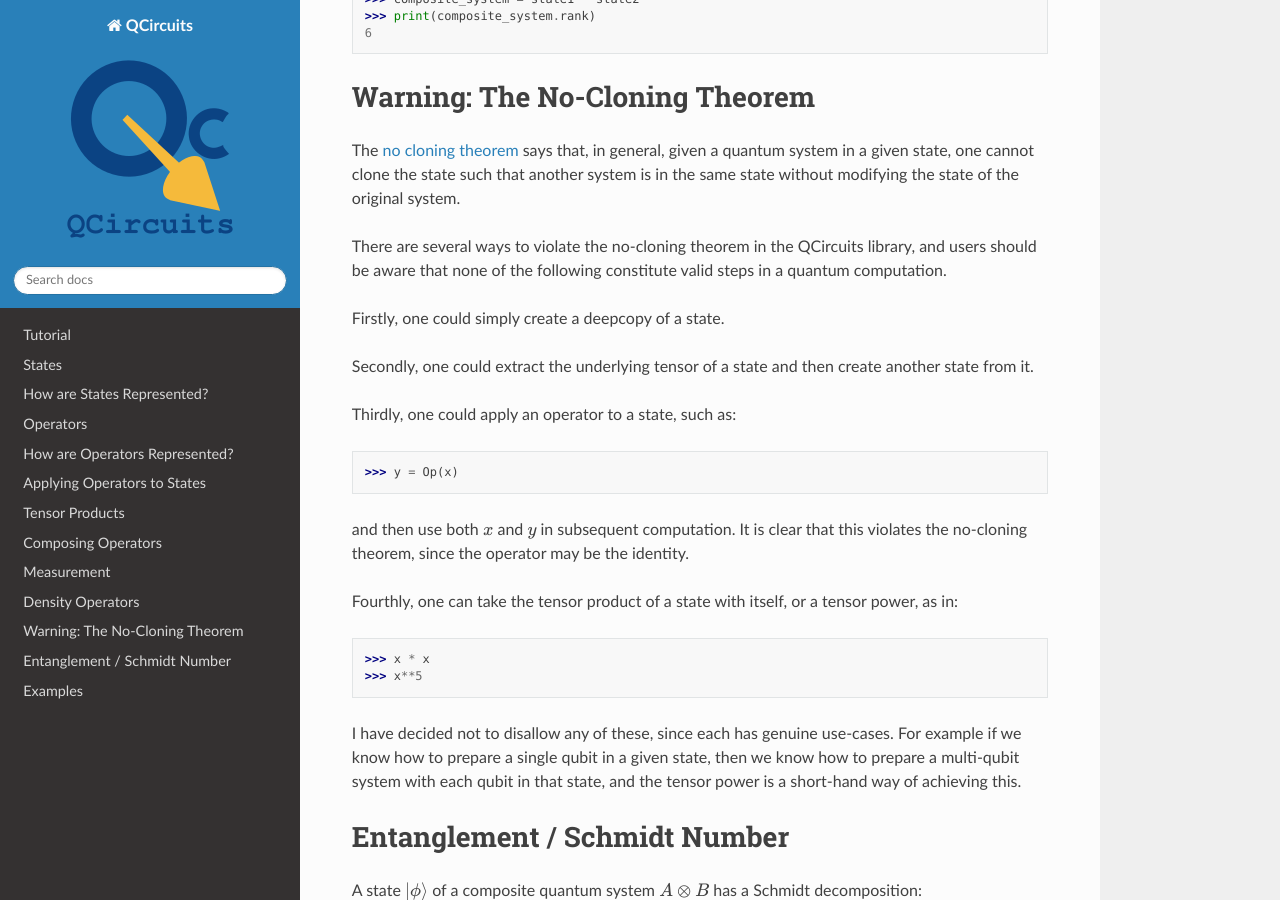
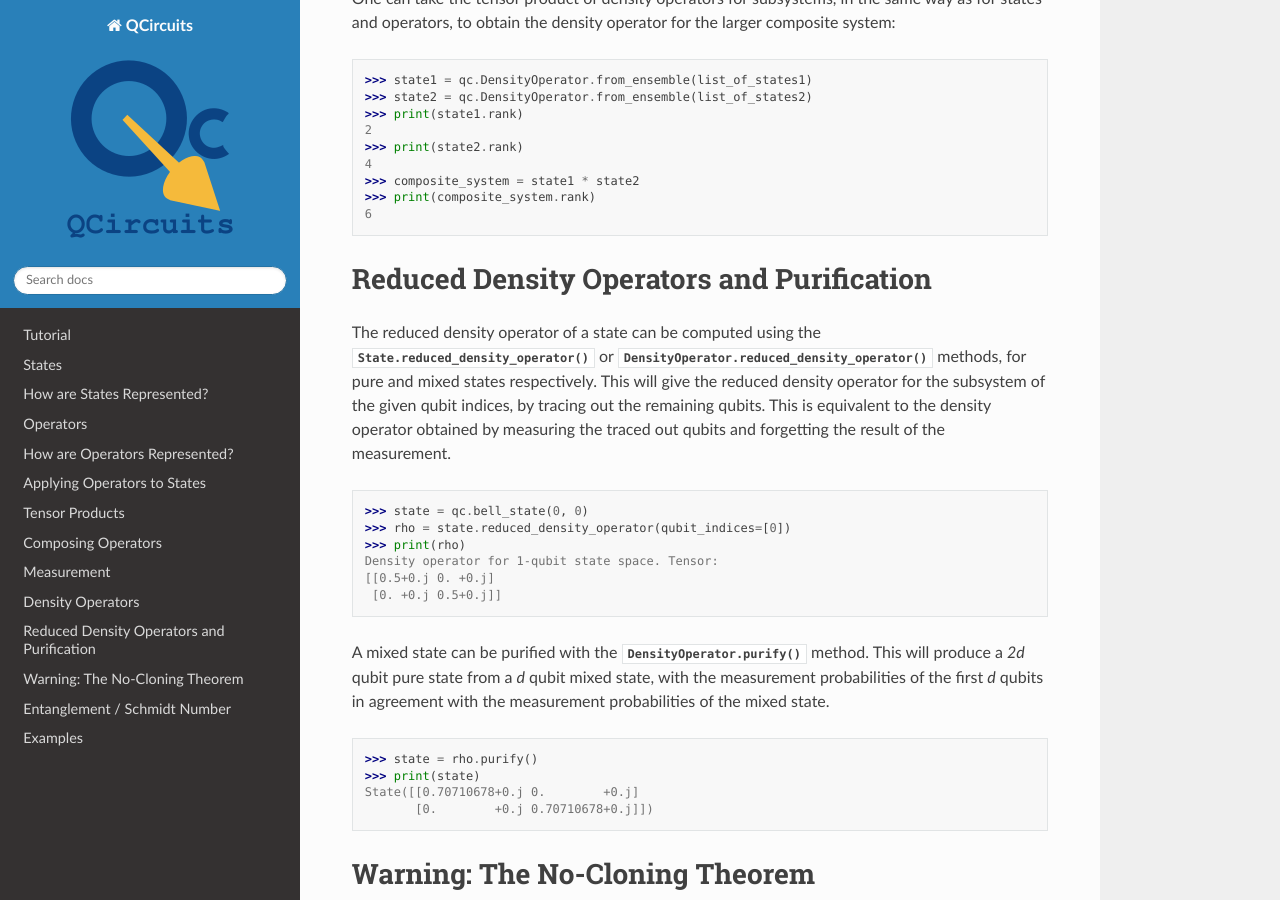
Before and after one commit to grey-area/qcircuits, a Sphinx documentation site: the page built from docs/source/tutorial.rst, in a window 1280 px wide and 900 px high, scrolled down 13465 px. Built offline with Sphinx 7.4.7 and the Read the Docs theme 2.0.0, drawn with Linux system fonts in a browser that asks for light colours; some of the changed text lies outside the part shown.

Commit message:
Additional tests for reduced density operators. Added to tutorial: reduced density operators and purification Bumped version number

```diff
--- a/docs/source/conf.py
+++ b/docs/source/conf.py
@@ -26,7 +26,7 @@ author = 'Andrew Michael Webb'
 # The short X.Y version
 version = ''
 # The full version, including alpha/beta/rc tags
-release = '0.5.0'
+release = '0.6.0'
 
 
 # -- General configuration ---------------------------------------------------
--- a/docs/source/tutorial.rst
+++ b/docs/source/tutorial.rst
@@ -661,7 +661,8 @@ are being manipulated. If a system is known to be in one of a collection of
 states :math:`|\phi_i⟩`, each with probability :math:`p_i`, then the density
 operator representation of this state is :math:`\rho = \sum_i p_i |\phi_i⟩⟨\phi_i|`.
 
-The usual way to create DensityOperator objects then is to supply a list
+A DensityOperator object can be created with the :py:meth:`.DensityOperator.from_ensemble`
+static method, by supplying a list
 of :py:class:`.State` objects and a list of probabilities, matching in length,
 which must sum to one:
 
@@ -678,6 +679,14 @@ which must sum to one:
 The collection of states must have matching rank. I.e., one cannot form a mixture
 of a two qubit and a three qubit state. If the probability vector is omitted a
 uniform mixture is assumed.
+
+A DensityOperator can be created from a single pure state using the :py:meth:`.State.density_operator`
+method:
+
+.. code-block:: python
+
+    >>> state = qc.bitstring(0, 0, 0)  # the state |000⟩
+    >>> rho = state.density_operator()
 
 Operators can be applied to mixed states in the same way that they are
 applied to pure states:
@@ -793,6 +802,39 @@ operator for the larger composite system:
     6
 
 
+Reduced Density Operators and Purification
+==========================================
+
+The reduced density operator of a state can be computed using the
+:py:meth:`.State.reduced_density_operator` or
+:py:meth:`.DensityOperator.reduced_density_operator` methods,
+for pure and mixed states respectively.
+This will give the reduced density operator for the subsystem of the given
+qubit indices, by tracing out the remaining qubits.
+This is equivalent to the density operator obtained by measuring the traced out
+qubits and forgetting the result of the measurement.
+
+.. code-block:: python
+
+    >>> state = qc.bell_state(0, 0)
+    >>> rho = state.reduced_density_operator(qubit_indices=[0])
+    >>> print(rho)
+    Density operator for 1-qubit state space. Tensor:
+    [[0.5+0.j 0. +0.j]
+     [0. +0.j 0.5+0.j]]
+
+A mixed state can be purified with the :py:meth:`.DensityOperator.purify` method.
+This will produce a `2d` qubit pure state from a `d` qubit mixed state, with the
+measurement probabilities of the first `d` qubits in agreement with the measurement
+probabilities of the mixed state.
+
+.. code-block:: python
+
+    >>> state = rho.purify()
+    >>> print(state)
+    State([[0.70710678+0.j 0.        +0.j]
+           [0.        +0.j 0.70710678+0.j]])
+
 Warning: The No-Cloning Theorem
 ===============================
 
--- a/qcircuits/__init__.py
+++ b/qcircuits/__init__.py
@@ -10,4 +10,4 @@ from qcircuits.operators import Operator
 from qcircuits.density_operator import DensityOperator
 
 
-__version__ = '0.5.0'
+__version__ = '0.6.0'
--- a/setup.py
+++ b/setup.py
@@ -5,7 +5,7 @@ if __name__ == '__main__':
 
     setup(
         name='QCircuits',
-        version='0.5.0',
+        version='0.6.0',
         author='Andrew M. Webb',
         author_email='andrew@awebb.info',
         packages=['qcircuits'],
@@ -13,7 +13,7 @@ if __name__ == '__main__':
         license='MIT License',
         description='A package for simulating small-scale quantum computing',
         long_description=open('README.rst').read(),
-        python_requires='>=3.4.3',
+        python_requires='>=3.5.3',
         install_requires=[
             "numpy >= 1.11.3",
         ],
@@ -22,7 +22,6 @@ if __name__ == '__main__':
             'Operating System :: OS Independent',
             'Intended Audience :: End Users/Desktop',
             'Intended Audience :: Developers',
-            'Programming Language :: Python :: 3.4',
             'Programming Language :: Python :: 3.5',
             'Programming Language :: Python :: 3.6',
             'Programming Language :: Python :: 3.7',
```
Also changed, not shown: CHANGES.rst (+10 -0 lines), 1 other file.
